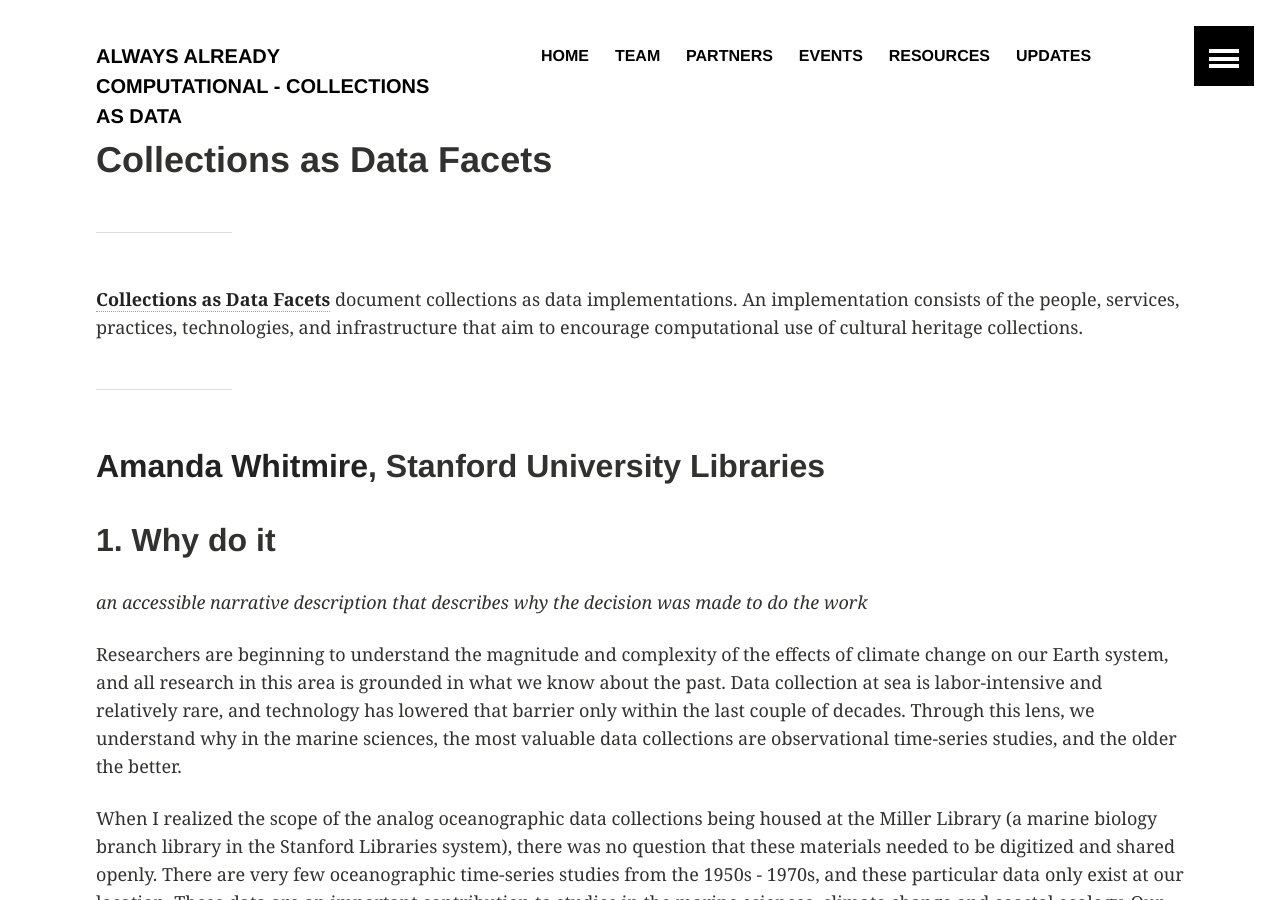
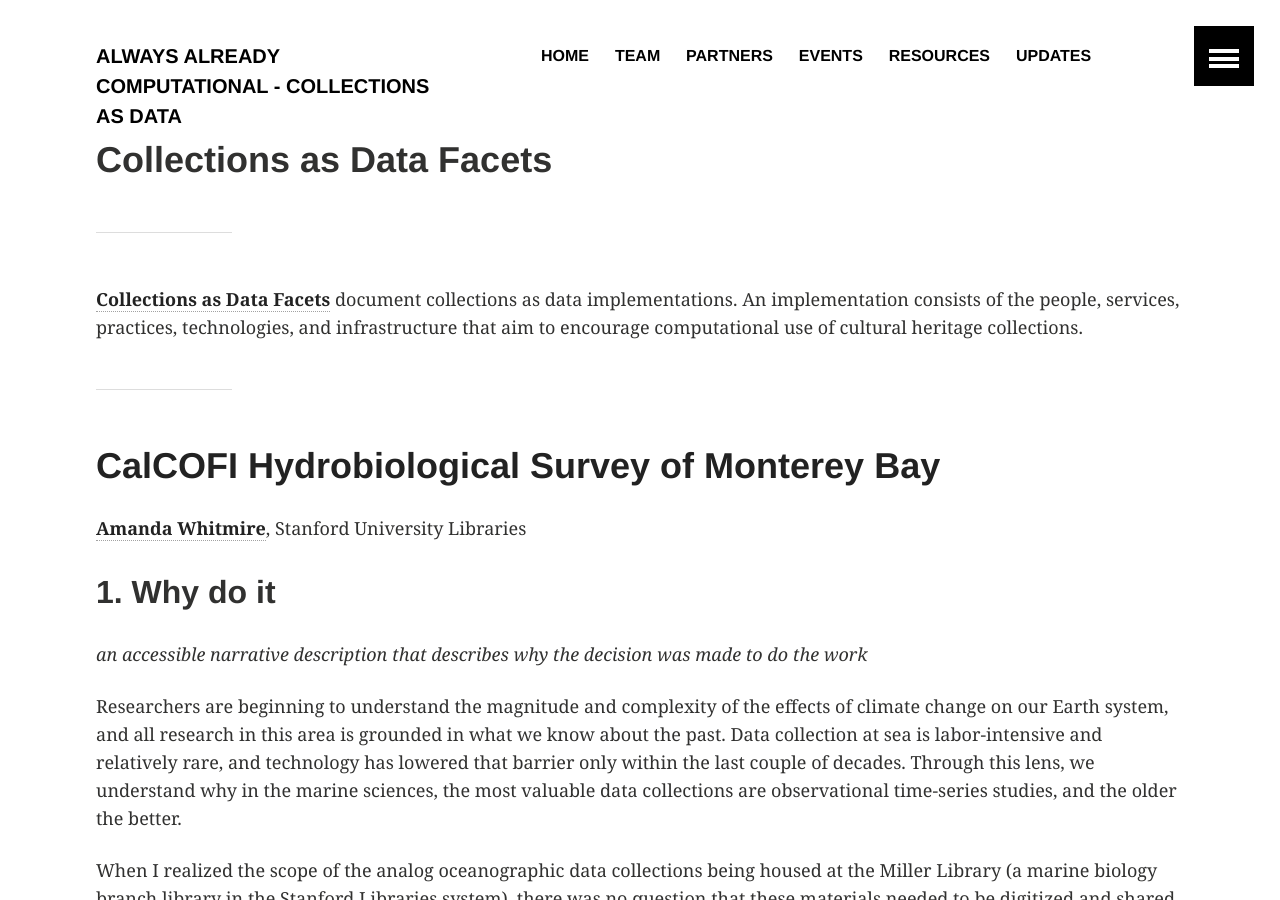
Before and after one commit to collectionsasdata/collectionsasdata.github.io, a Jekyll site: the page built from facet3.md, in a window 1280 px wide and 900 px high. Built offline with Jekyll 4.4.1, drawn with Linux system fonts in a browser that asks for light colours.

Commit message:
Update facet3.md

```diff
--- a/facet3.md
+++ b/facet3.md
@@ -4,11 +4,13 @@
 ---
 ---
 
-[**Collections as Data Facets**]() document collections as data implementations. An implementation consists of the people, services, practices, technologies, and infrastructure that aim to encourage computational use of cultural heritage collections.
+[**Collections as Data Facets**](https://collectionsasdata.github.io/facets/) document collections as data implementations. An implementation consists of the people, services, practices, technologies, and infrastructure that aim to encourage computational use of cultural heritage collections.
 
 ---
 
-## [**Amanda Whitmire**](https://library.stanford.edu/people/thalassa), Stanford University Libraries
+# [CalCOFI Hydrobiological Survey of Monterey Bay](https://osf.io/c3egt/)
+
+[**Amanda Whitmire**](https://library.stanford.edu/people/thalassa), Stanford University Libraries
 
 ## 1. Why do it
 
```
